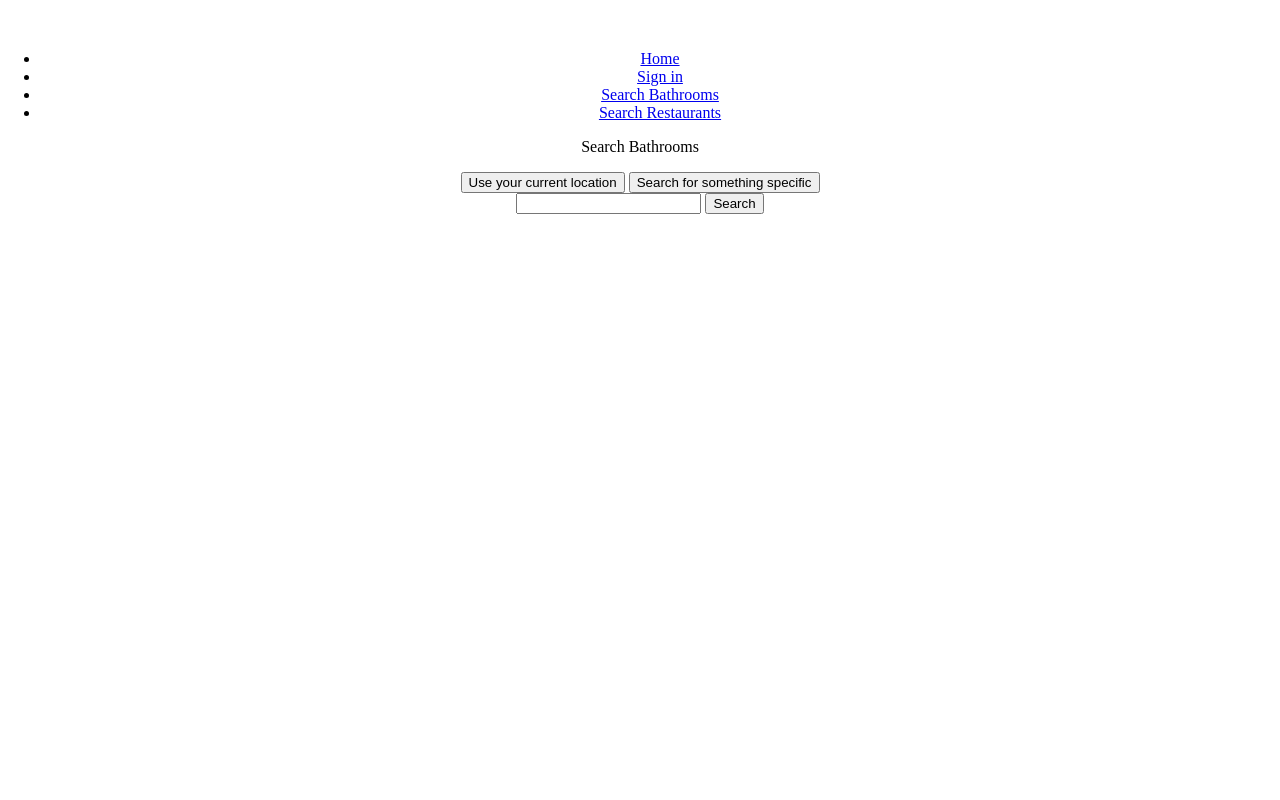
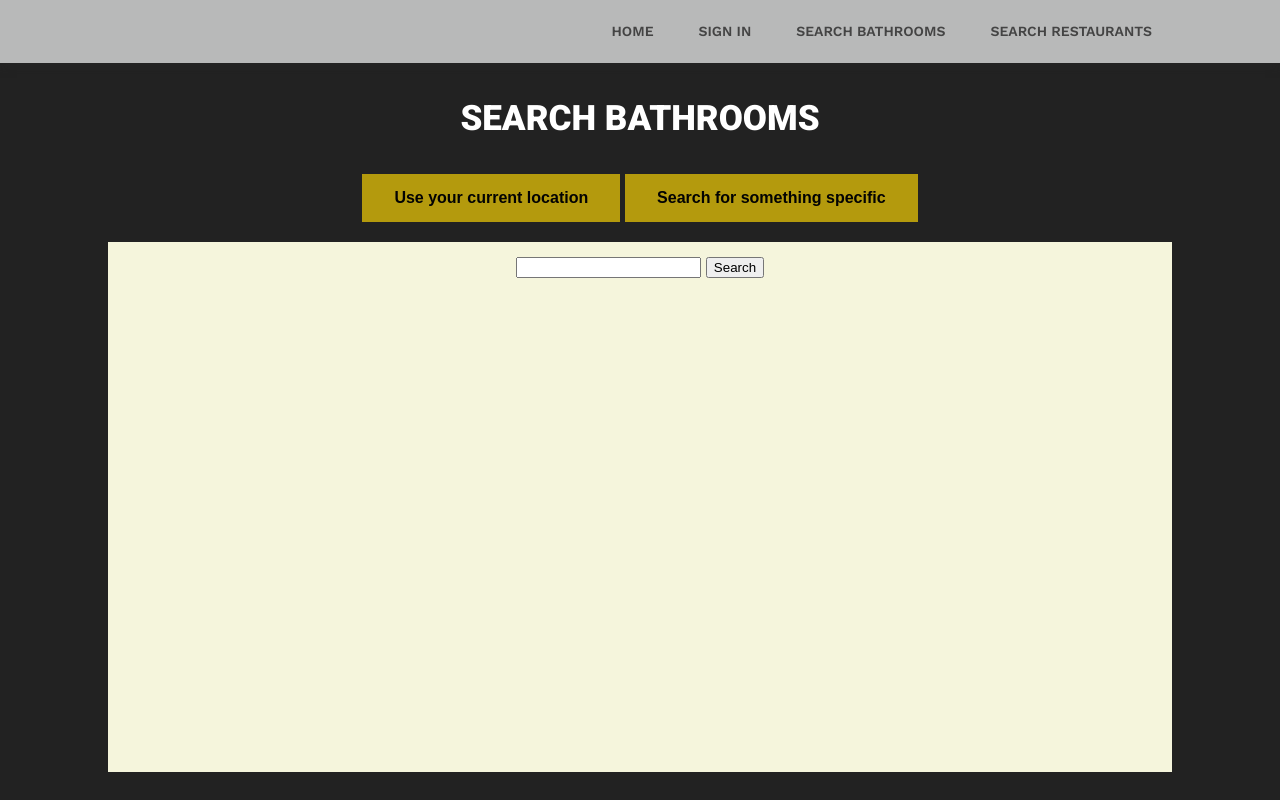
Before and after one commit to vfigueroa/CS411_Group16, a website: page public/searchBathrooms.html in a window 1280 px wide. Both pictures are taken after a click on the input "Search for something specific". Drawn offline with nearby package versions, Linux system fonts and the light colour scheme.

Commit message:
Add files via upload

```diff
--- /dev/null
+++ b/public/landingPage.css
@@ -0,0 +1,171 @@
+@import url('https://fonts.googleapis.com/css?family=Work+Sans:400,600');
+@import url(https://fonts.googleapis.com/css?family=Roboto:400,100,100italic,300,300italic,400italic,500,500italic,700,700italic,900,900italic);
+body {
+	margin: 0;
+	background: #222;
+	font-family: 'Work Sans', sans-serif;
+    font-weight: 800;
+    text-align: center;
+}
+u {
+    float: middle;
+  }
+
+  u ul {
+    position: fixed;
+    top: 47%;
+    left: 50%;
+    transform: translate(-50%, -50%);
+
+    margin: 0;
+    padding: 0;
+    list-style: none;
+  }
+
+  u li {
+    display: inline-block;
+    margin-left: 23px;
+    margin-right: 23px;
+    padding-top: 23px;
+
+    position: relative;
+  }
+
+  u a {
+    color: rgb(255, 255, 255);
+    text-decoration: none;
+    text-transform: uppercase;
+    font-size: 100%;
+  }
+
+  u a:hover {
+    color: #000;
+  }
+
+  u a::before {
+    content: '';
+    display: block;
+    height: 5px;
+    background-color: rgb(255, 255, 255);
+
+    position: absolute;
+    top: 0;
+    width: 0%;
+
+    transition: all ease-in-out 250ms;
+  }
+
+  u a:hover::before {
+    width: 100%;
+  }
+
+h2{
+    font-size: 400%;
+    color: rgb(0, 255, 64);
+}
+
+h3{
+    font-size: 400%;
+    color: rgb(255, 255, 255);
+}
+
+h4{
+    font-size: 400%;
+    color: rgb(95, 62, 1);
+}
+
+#parent {
+    list-style: none;
+    white-space: nowrap;
+    overflow-x: auto;
+    overflow-y: hidden;
+
+    position: fixed;
+    top: 20%;
+    left: 48.8%;
+    transform: translate(-50%, -50%);
+}
+
+#parent > li {
+    display: inline-block;
+    margin-left: 10px;
+    margin-right: 10px;
+}
+
+.wrapper {
+  position: fixed;
+  top: 50%;
+  left: 50%;
+  transform: translate(-50%, -50%);
+
+  width: 900px;
+  height: 350px;
+  margin: 0;
+  padding: 10px;
+  border: 5px solid rgb(255, 255, 255);
+}
+.container {
+	width: 80%;
+	margin: 0 auto;
+}
+
+header {
+  background: #b8b9b9;
+}
+
+header::after {
+  content: '';
+  display: table;
+  clear: both;
+}
+
+.logo {
+  float: left;
+  padding: 10px 0;
+}
+
+nav {
+  float: right;
+}
+
+nav ul {
+  margin: 0;
+  padding: 0;
+  list-style: none;
+}
+
+nav li {
+  display: inline-block;
+  margin-left: 40px;
+  padding-top: 23px;
+
+  position: relative;
+}
+
+nav a {
+  color: #444;
+  text-decoration: none;
+  text-transform: uppercase;
+  font-size: 14px;
+}
+
+nav a:hover {
+  color: #000;
+}
+
+nav a::before {
+  content: '';
+  display: block;
+  height: 5px;
+  background-color: #444;
+
+  position: absolute;
+  top: 0;
+  width: 0%;
+
+  transition: all ease-in-out 250ms;
+}
+
+nav a:hover::before {
+  width: 100%;
+}
--- a/public/loginStyles.css
+++ b/public/loginStyles.css
@@ -13,7 +13,7 @@ body {
 }
 
 header {
-  background: #f6f8f8;
+  background: #b8b9b9;
 }
 
 header::after {
--- a/public/quiz.css
+++ b/public/quiz.css
@@ -13,7 +13,7 @@ body {
 }
 
 header {
-  background: #f6f8f8;
+  background: #b8b9b9;
 }
 
 header::after {
--- a/public/registerStyles.css
+++ b/public/registerStyles.css
@@ -13,7 +13,7 @@ body {
 }
 
 header {
-  background: #f6f8f8;
+  background: #b8b9b9;
 }
 
 header::after {
--- a/public/searchBathrooms.html
+++ b/public/searchBathrooms.html
@@ -7,10 +7,10 @@
 
       <nav>
         <ul>
-          <li><a href="landingPage.html">Home</a></li>
-          <li><a href="register.html">Sign in</a></li>
-          <li><a href="searchBathrooms.html">Search Bathrooms</a></li>
-          <li><a href="#">Search Restaurants</a></li>
+          <li><a href="/">Home</a></li>
+          <li><a href="/login">Sign in</a></li>
+          <li><a href="/searchBathrooms">Search Bathrooms</a></li>
+          <li><a href="/quiz">Search Restaurants</a></li>
         </ul>
       </nav>
     </div>
--- a/public/styles.css
+++ b/public/styles.css
@@ -1,4 +1,121 @@
+@import url('https://fonts.googleapis.com/css?family=Work+Sans:400,600');
+@import url(https://fonts.googleapis.com/css?family=Roboto:400,100,100italic,300,300italic,400italic,500,500italic,700,700italic,900,900italic);
 body {
-    margin:50px 0px; padding:0px;
+	margin: 0;
+	background: #222;
+	font-family: 'Work Sans', sans-serif;
+    font-weight: 800;
     text-align: center;
 }
+
+#getCurrLoc {
+  padding: 5px;
+  margin-top: 20px;
+  margin-bottom: 20px;
+}
+#searchQueryForm {
+  background-color: beige;
+  display: inline;
+  padding: 20px;
+  width: 1000px;
+  height: 500px;
+  margin-left: auto;
+  margin-right: auto;
+  margin-top: 20;
+  padding: 15px 32px;
+}
+#currLocationForm {
+  background-color: beige;
+  display: inline;
+  padding: 20px;
+  width: 1000px;
+  height: 500px;
+  margin-left: auto;
+  margin-right: auto;
+  margin-top: 20;
+}
+#myButton {
+  background-color: #dfbe07c5; /* Green */
+  border: none;
+  color: rgb(3, 3, 3);
+  font-weight: bold;
+  padding: 15px 32px;
+  text-align: center;
+  text-decoration: none;
+  display: inline-block;
+  font-size: 16px;
+}
+.container {
+	width: 80%;
+	margin: 0 auto;
+}
+
+header {
+  background: #b8b9b9;
+  box-shadow: 0 0 10px rgb(37, 37, 37);
+}
+
+header::after {
+  content: '';
+  display: table;
+  clear: both;
+}
+
+.logo {
+  float: left;
+  padding: 10px 0;
+}
+
+nav {
+  float: right;
+}
+
+nav ul {
+  margin: 0;
+  padding: 0;
+  list-style: none;
+}
+
+nav li {
+  display: inline-block;
+  margin-left: 40px;
+  padding-top: 23px;
+
+  position: relative;
+}
+
+nav a {
+  color: #444;
+  text-decoration: none;
+  text-transform: uppercase;
+  font-size: 14px;
+}
+
+nav a:hover {
+  color: #000;
+}
+
+nav a::before {
+  content: '';
+  display: block;
+  height: 5px;
+  background-color: #444;
+
+  position: absolute;
+  top: 0;
+  width: 0%;
+
+  transition: all ease-in-out 250ms;
+}
+
+nav a:hover::before {
+  width: 100%;
+}
+
+#myTitle {
+    font-family: 'Roboto';
+	text-transform: uppercase;
+	font-weight: 900;
+	color: #fff;
+	font-size: 35px;
+}
```
Also changed, not shown: index.js (+15 -1 lines), public/landingPage.html (added, +40 -0 lines), public/login.html (+4 -4 lines), public/quiz.html (+4 -4 lines), public/register.html (+6 -4 lines).
